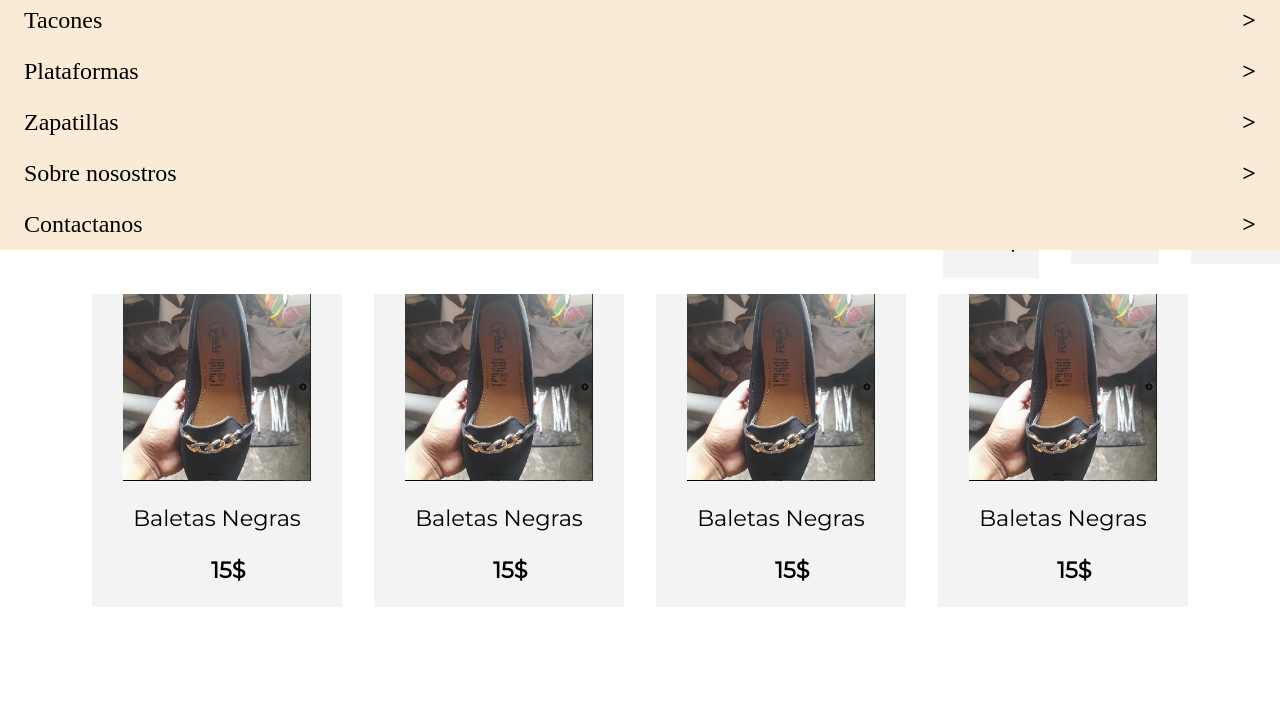
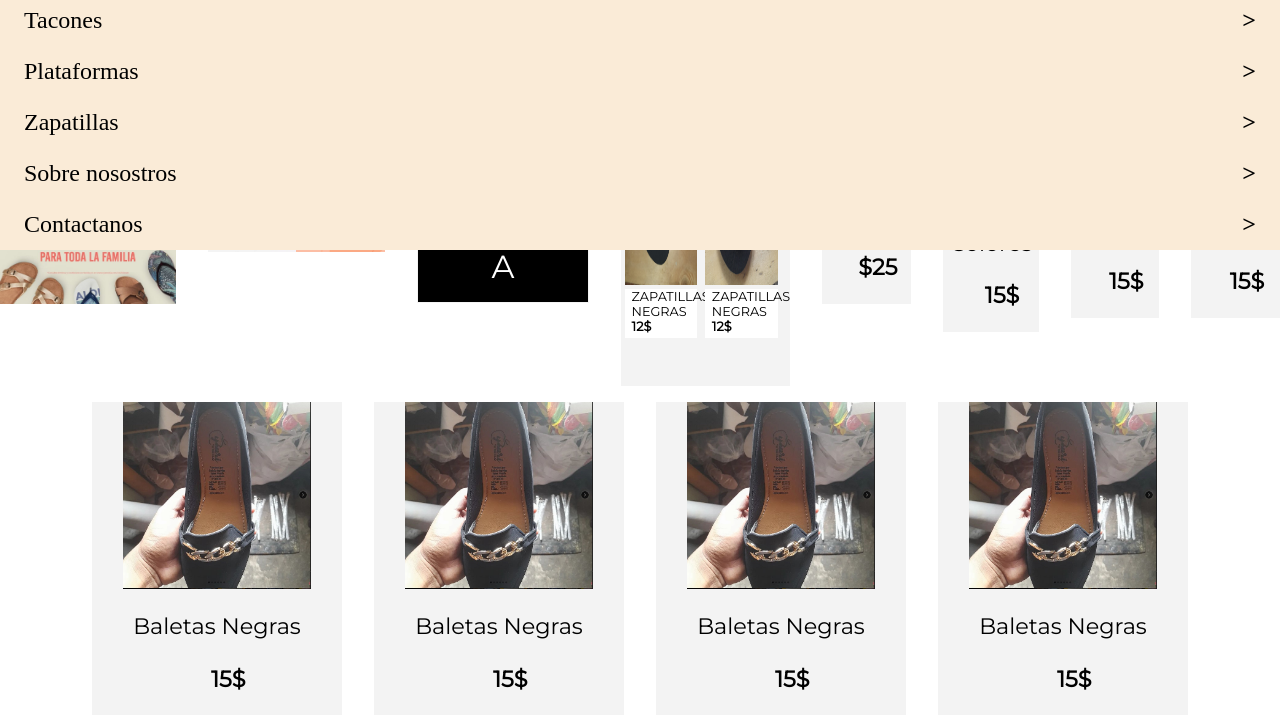
Before and after one commit to pjvc/SANDALIAS, a plain HTML site: page index.html in a window 1280 px wide. Shown: the part 122-850 px from the top of the page. Drawn offline with Linux system fonts and the light colour scheme; the site is published under a folder, as on GitHub Pages, so addresses that start at the root find nothing.

Commit message:
fixing problems

```diff
--- a/index.html
+++ b/index.html
@@ -93,14 +93,14 @@
                         <div style="font-size: 1.3em;padding-bottom: 1em;font-weight: 700;" >Temporada Playera</div>
                         <div class="icono3">
                                 <div class="acomodar" >
-                                    <img src="/assets/images/playa.jpeg" class="im6" alt="200">
+                                    <img src="./assets/images/playa.jpeg" class="im6" alt="200">
                                     <div class="descripcion2">
                                         <div>Zapatillas Negras</div>
                                         <div style="font-weight: 700;">12$</div>
                                     </div>
                                 </div>
                                 <div class="acomodar">
-                                    <img src="/assets/images/playa2 (2).jpeg" class="im6" alt="200">
+                                    <img src="./assets/images/playa2 (2).jpeg" class="im6" alt="200">
                                     <div class="descripcion2">
                                         <div >Zapatillas Negras</div>
                                         <div style="font-weight: 700;">12$</div>
```
